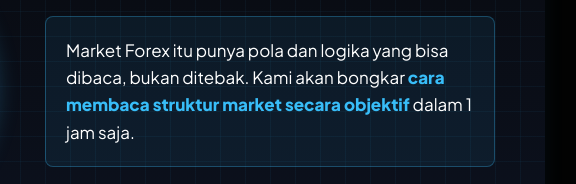
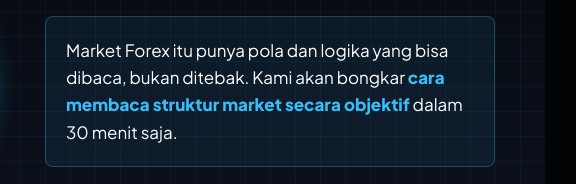
Before and after one commit to arproject3004/IklanWebinar, a plain HTML site: page index.html in a window 1280 px wide. Shown: the part 359-543 px from the top of the page, 545-1121 px from the left. Drawn offline with Linux system fonts and the light colour scheme.

Commit message:
Update index.html

```diff
--- a/index.html
+++ b/index.html
@@ -250,7 +250,7 @@
             </div>
 
             <div class="solution-box">
-                <p>Market Forex itu punya pola dan logika yang bisa dibaca, bukan ditebak. Kami akan bongkar <span class="highlight">cara membaca struktur market secara objektif</span> dalam 1 jam saja.</p>
+                <p>Market Forex itu punya pola dan logika yang bisa dibaca, bukan ditebak. Kami akan bongkar <span class="highlight">cara membaca struktur market secara objektif</span> dalam 30 menit saja.</p>
             </div>
 
             <div class="cta-section">
```
